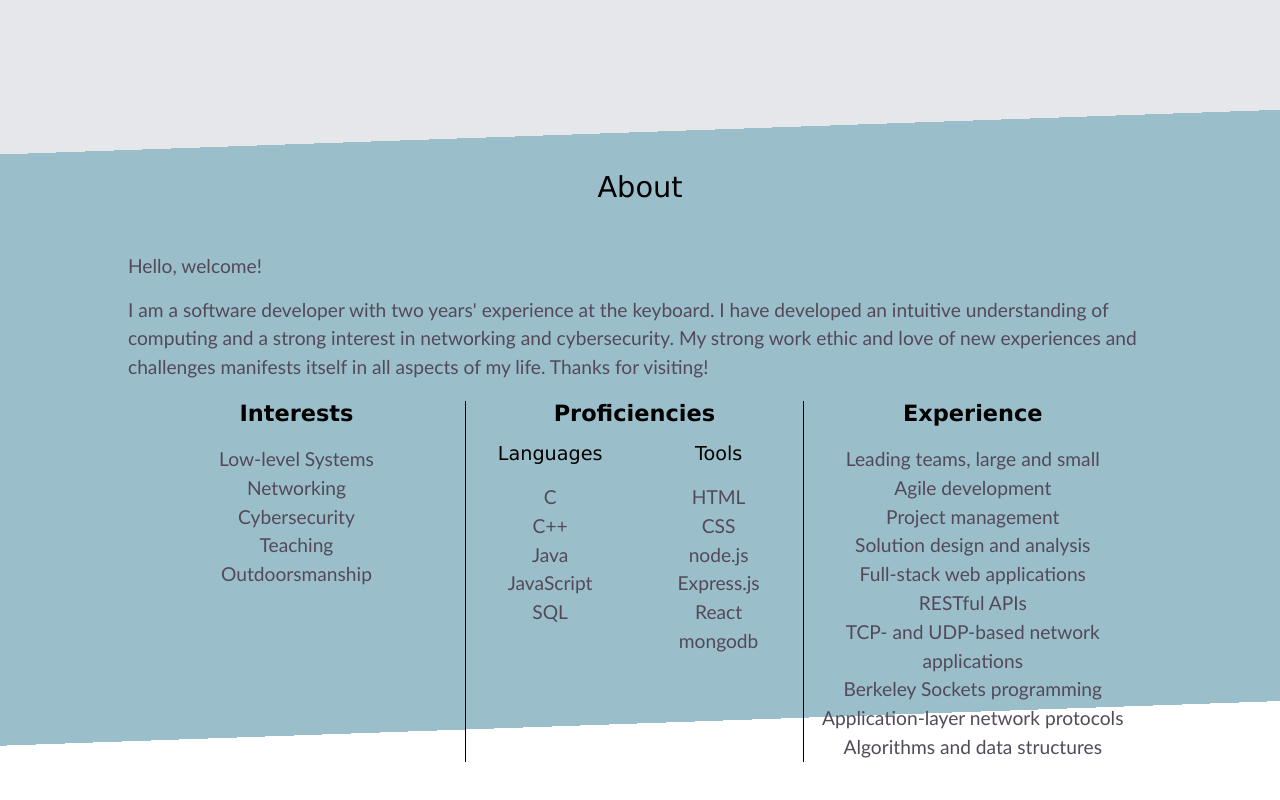
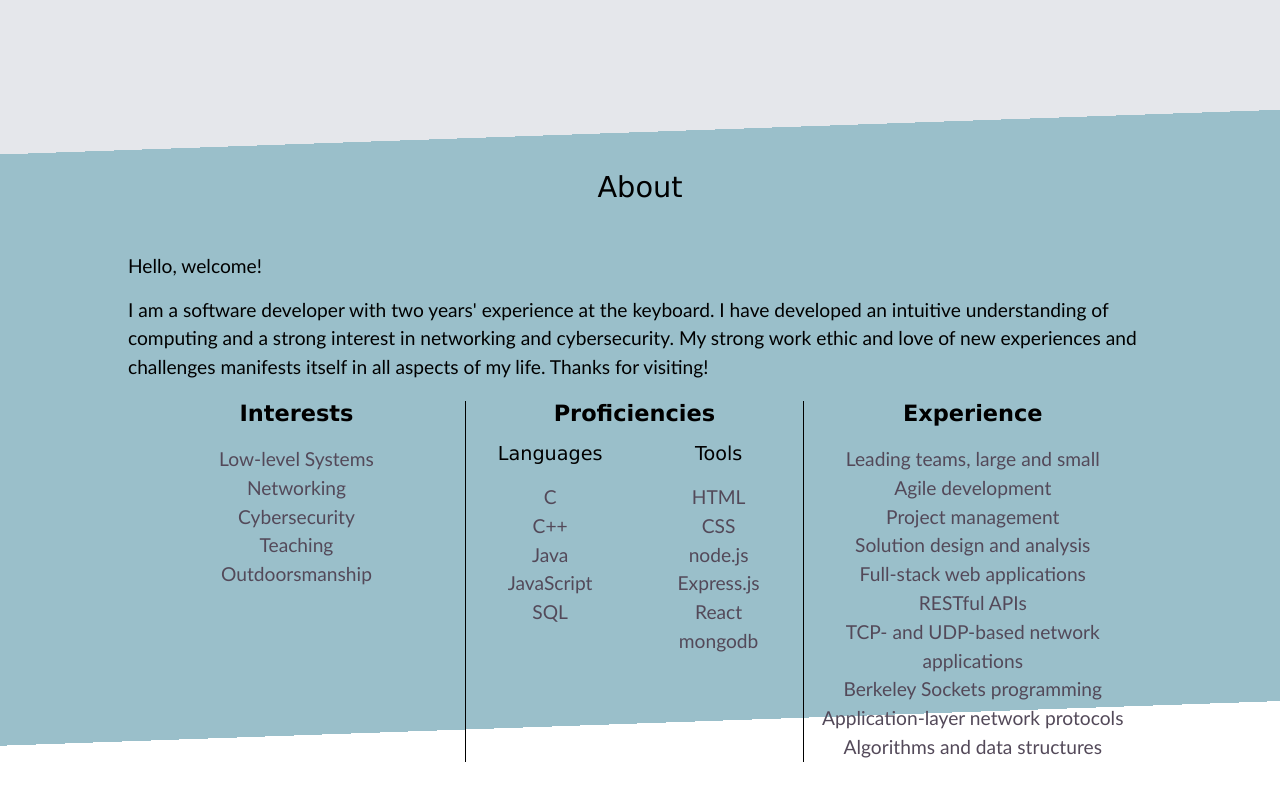
Before and after one commit to mbabey/personal-site, a React (Create React App) app in the folder front-end/: page / in a window 1280 px wide. Shown: the part 730-1530 px from the top of the page. Built offline with nearby package versions, Linux system fonts and the light colour scheme.

Commit message:
Change text colours in about section. Make header fixed.

```diff
--- a/front-end/src/styles/about.css
+++ b/front-end/src/styles/about.css
@@ -15,7 +15,6 @@
   text-align: center;
 }
 
-#about p,
 #about li {
   color: var(--col-grey-drk);
 }
@@ -33,7 +32,6 @@
 }
 
 #about h4.text-head {
-  color: var(--col-grey-drk);
   font-family: var(--font-body);
   padding-top: 5%;
   font-weight: 500;
--- a/front-end/src/styles/nav.css
+++ b/front-end/src/styles/nav.css
@@ -1,7 +1,8 @@
 #nav {
   margin: 0;
   padding: 20px 0;
-  position: absolute;
+  position: fixed;
+  z-index: 99;
   top: 0;
   right: 0;
   animation: 1s ease fadeInLate;
```
